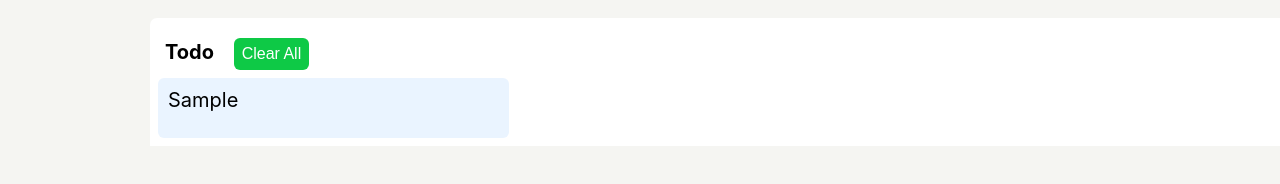
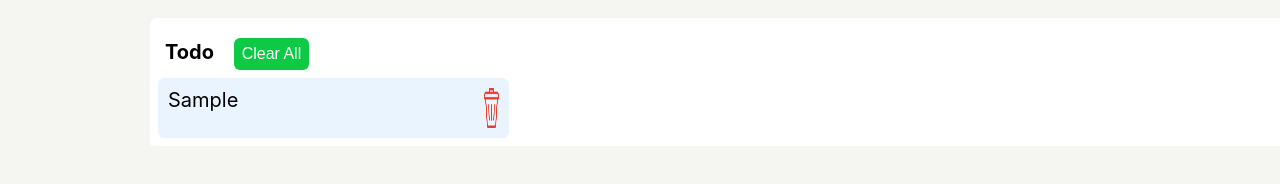
Before and after one commit to ahmad4948/Taskmate, a React (Create React App) app: page / in a window 1280 px wide. Both pictures are taken after typing "Sample" into the empty fields and a click on the button "Add". Shown: the part 304-488 px from the top of the page. Built offline with nearby package versions, Linux system fonts and the light colour scheme.

Commit message:
delete operation

```diff
--- a/src/App.css
+++ b/src/App.css
@@ -69,7 +69,6 @@ body{
   }
   .Tasks{
     background-color:white;
-    height:100px;
     width:1200px;
     margin-top:30px;
     margin-left: 150px;
@@ -93,16 +92,26 @@ body{
     border:none;
   }
   .tasklist{
+    min-height: 40px;
     display:grid;
-    grid-template-columns:repeat(3,1fr);
-        gap:50px;
+    grid-template-columns: repeat(3, minmax(0, 1fr));
+    gap:50px;
     background-color:white;
+    border-radius: 4px;
   }
   .card{
+    display:flex;
+    justify-content: space-between;
     font-size:20px;
    padding:10px;
     background-color: #eaf4ff;
     border-radius: 6px;
     margin:8px;
-    height:40px;
+    height: 40px;
+    word-break: break-word;
   }
+  .bin{
+    width:15px;
+    height:auto;
+    cursor:pointer;
+  }
--- a/src/components/AddTask.js
+++ b/src/components/AddTask.js
@@ -10,6 +10,9 @@ function AddTask(){
     }
     function handleclear(){
         setnewlist([]);
+    }
+    function removetask(index){
+        setnewlist(newlist.filter((task,i)=>i!==index));
     }
      return(
         <>
@@ -25,7 +28,9 @@ function AddTask(){
 
         <div className='tasklist'>
         { newlist.map((task, index)=>(
-            <div className="card" key={index}>{task}</div>
+            <div className="card" key={index}>{task}
+            <img src="bin.PNG" className='bin' onClick={()=>removetask(index)}></img>
+            </div>
          ))
         }
         </div>
```
Also changed, not shown: public/bin.png (added).
